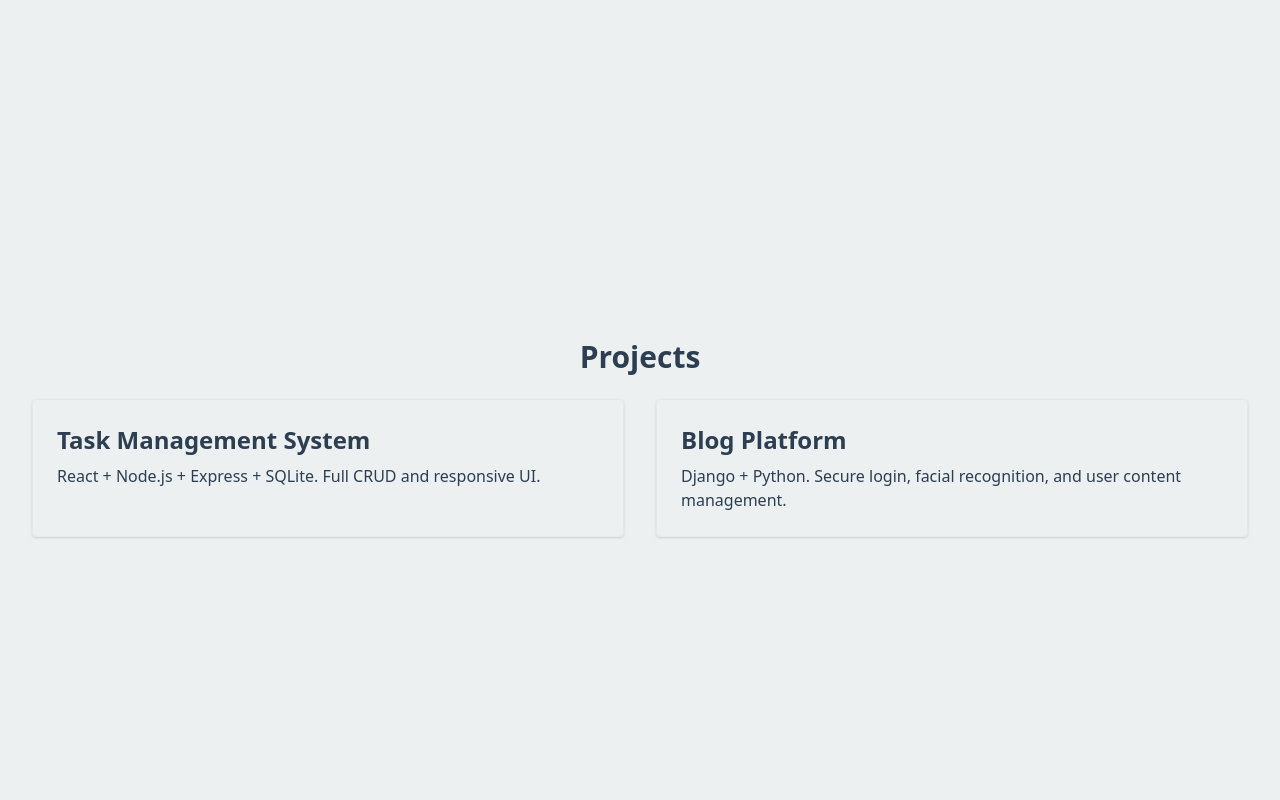
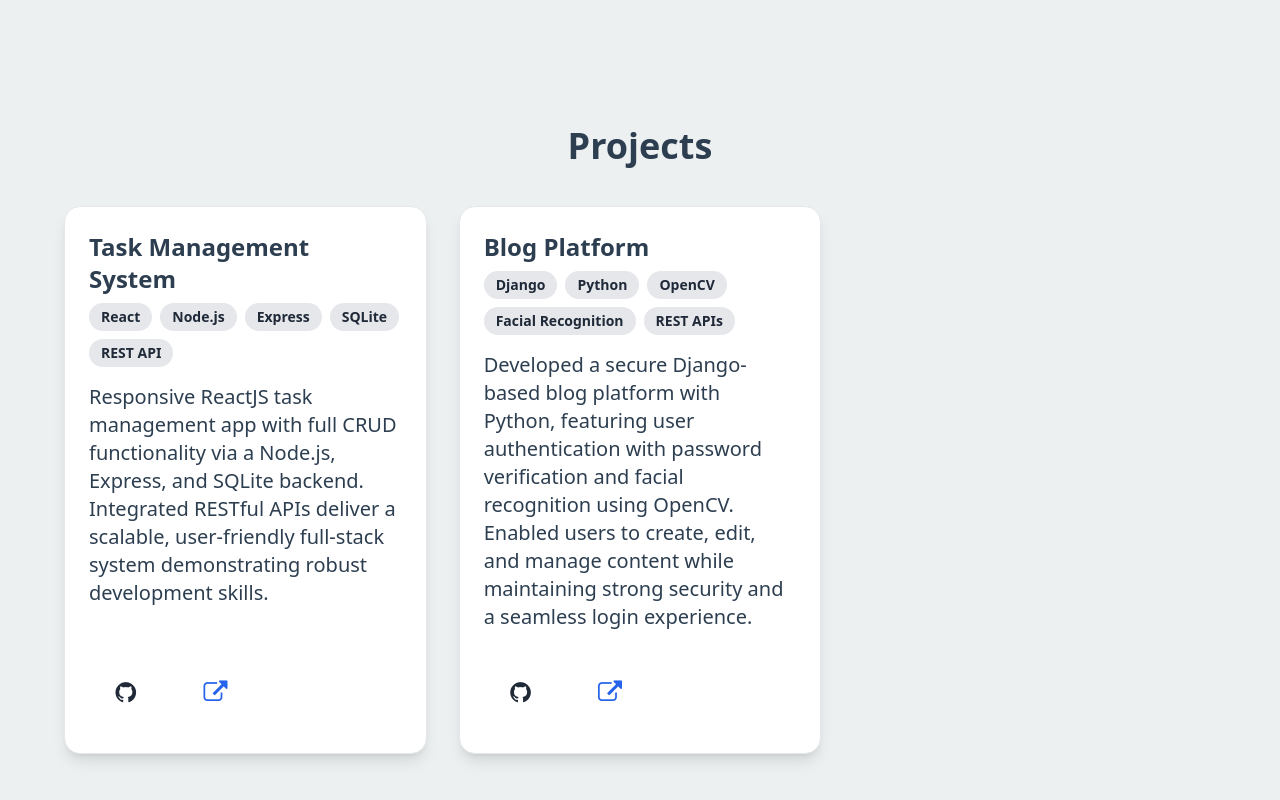
Before and after one commit to gurban-dev/portfolio, a plain HTML site: page index.html in a window 1280 px wide. Shown: the part 1660-2460 px from the top of the page. Drawn offline with nearby package versions, Linux system fonts and the light colour scheme.

Commit message:
Personal Project Section Added.

```diff
--- a/assets/css/styles.css
+++ b/assets/css/styles.css
@@ -17,7 +17,7 @@
   --color-fg: #000000;
   --color-fg-text: #2c3e50;
 
-  --color-fg-send: #FFFFFF;
+  --color-bg-projects: #fff;
 
   --color-fg-send-hover-txt: #2c3e50;
   --color-fg-send-hover-background: #FFFFFF;
@@ -33,7 +33,7 @@
   --color-fg: #ffffff;
   --color-fg-text: rgb(252, 255, 193);
 
-  --color-fg-send: #2c3e50;
+  --color-bg-projects: rgb(0, 0, 0);
 
   --color-fg-send-hover-txt: #FFFFFF;
   --color-fg-send-hover-background: #2c3e50;
@@ -58,13 +58,18 @@ section {
   color: var(--color-fg-text);
 }
 
+.personal-projects {
+  background-color: var(--color-bg-projects);
+  color: var(--color-fg-text);
+}
+
 .fa {
-  padding: 20px;
+  padding: 1.25rem;
   font-size: 2rem;
   width: 4.6rem;
   text-align: center;
   text-decoration: none;
-  margin: 5px 2px;
+  margin: 0.3125rem 0;
   border-radius: 50%;
 }
 
@@ -81,11 +86,11 @@ nav {
   text-wrap: nowrap;
 
   .fa {
-    padding: 4px;
+    padding: 0.3rem;
   }
 
   button {
-    border-radius: 6px;
+    border-radius: 0.4rem;
     border: none;
     margin-right: 1rem;
   }
--- a/assets/js/main.js
+++ b/assets/js/main.js
@@ -42,3 +42,14 @@ themeToggleBtn.addEventListener('click', () => {
   const newTheme = document.documentElement.getAttribute('data-theme') === 'dark' ? 'light' : 'dark';
   applyTheme(newTheme);
 });
+
+// Tailwind CSS utility classes.
+const badgeClasses = "px-3 py-1 bg-gray-200 dark:bg-gray-700 text-gray-800 dark:text-gray-200 rounded-full text-sm font-semibold";
+
+// Select all elements with the class "badge"
+const badges = document.querySelectorAll(".badge");
+
+// Apply the classes to each badge
+badges.forEach(badge => {
+  badge.className = badgeClasses;
+});
--- a/index.html
+++ b/index.html
@@ -43,17 +43,56 @@
   </header>
 
   <!-- Hero Section -->
-  <section class="min-h-screen flex flex-col justify-center items-center text-center p-8">
-    <h2 class="
-      text-4xl md:text-5xl
-      font-bold mb-4 fade-slide
-    ">
-      Hello, my name is Dennis
-    </h2>
+  <section class="
+    min-h-screen flex flex-col
+    md:flex-row items-center
+    justify-center p-8 gap-8
+  ">
+    <!-- Left Side: Intro + Buttons -->
+    <div class="flex-1 space-y-6 fade-slide">
+      <h2 class="text-4xl md:text-5xl font-bold mb-4">
+        Hello, my name is Dennis
+      </h2>
 
-    <p class="text-lg md:text-xl fade-slide">
-      Software Engineer | Python, TypeScript, React, Next.js, Django, SQL
-    </p>
+      <!-- md:
+           This is a responsive prefix in Tailwind CSS, indicating
+           that the following utility class should only apply when
+           the screen width is at or above the "medium" breakpoint.
+           The default md breakpoint is typically 768px. -->
+      <p class="text-xl md:text-2xl">
+        Software Engineer | Python, TypeScript, React, Next.js, Django, SQL
+      </p>
+
+      <!-- Buttons -->
+      <div class="flex flex-wrap gap-4 justify-center md:justify-start mt-6">
+        <!-- LinkedIn -->
+        <a href="https://www.linkedin.com/in/dennis-gurban/" target="_blank"
+          class="flex items-center gap-2 px-4 py-2 rounded-lg shadow-md border hover:bg-blue-600 hover:text-white transition">
+          <i class="fa fa-linkedin-square fa-lg"></i>
+          LinkedIn
+        </a>
+
+        <!-- GitHub -->
+        <a href="https://github.com/gurbanoglu" target="_blank"
+          class="flex items-center gap-2 px-4 py-2 rounded-lg shadow-md border hover:bg-gray-800 hover:text-white transition">
+          <i class="fa fa-github fa-lg"></i>
+          GitHub
+        </a>
+
+        <!-- Email -->
+        <a href="mailto:dennisgurban44@gmail.com"
+          class="flex items-center gap-2 px-4 py-2 rounded-lg shadow-md border hover:bg-red-600 hover:text-white transition">
+          <i class="fa fa-envelope fa-lg"></i>
+          Email
+        </a>
+      </div>
+    </div>
+
+    <!-- Right Side: Profile Image -->
+    <div class="flex-1 flex justify-center mt-10 md:mt-0 fade-slide">
+      <img src="assets/images/circular-profile-pic.png" alt="Dennis Gurban Profile"
+        class="w-48 h-48 md:w-64 md:h-64 rounded-full shadow-lg object-cover">
+    </div>
   </section>
 
   <!-- About Section -->
@@ -62,8 +101,11 @@
     justify-center items-center
     p-8 transition-colors duration-500
   ">
-    <h2 class="text-3xl font-semibold mb-6 fade-slide">About Me</h2>
-    <p class="max-w-2xl text-left fade-slide">
+    <h2 class="text-4xl font-semibold mb-6 fade-slide">
+      About Me
+    </h2>
+
+    <p class="text-2xl max-w-3xl text-left fade-slide">
       I am a software engineer with professional experience in Java,
       TypeScript, JavaScript, Angular, SQL, and Spring Web MVC,
       complemented by project work in React, Next.js, Express, and
@@ -81,25 +123,113 @@
     </p>
   </section>
 
-  <!-- Projects Section -->
-  <section class="min-h-screen flex flex-col justify-center items-center p-8">
-    <h2 class="text-3xl font-semibold mb-6 fade-slide">Projects</h2>
-    <div class="grid md:grid-cols-2 gap-8">
-      <!-- Project 1 -->
-      <div class="p-6 border rounded shadow hover:scale-105 transform transition duration-500 fade-slide">
-        <h3 class="text-2xl font-bold mb-2">Task Management System</h3>
-        <p>React + Node.js + Express + SQLite. Full CRUD and responsive UI.</p>
+  <!-- Personal Projects Section -->
+  <section class="
+    min-h-screen flex flex-col
+    justify-center items-center p-8
+    transition-colors duration-500
+  ">
+    <h2 class="
+      text-3xl md:text-4xl
+      font-semibold mb-10
+      text-center fade-slide
+    ">
+      Projects
+    </h2>
+
+    <div class="
+      grid grid-cols-1 md:grid-cols-2
+      lg:grid-cols-3 gap-8 w-full max-w-6xl
+    ">
+      <!-- ReactJS Express Task Management System -->
+      <div class="
+        personal-projects
+        p-6 border rounded-2xl shadow-lg
+        hover:scale-105 transform transition
+        duration-500 flex flex-col
+        justify-between fade-slide
+      ">
+        <div>
+          <h3 class="text-2xl font-bold mb-2">
+            Task Management System
+          </h3>
+
+          <div class="flex flex-wrap gap-2 mb-4">
+            <span class="badge">React</span>
+            <span class="badge">Node.js</span>
+            <span class="badge">Express</span>
+            <span class="badge">SQLite</span>
+            <span class="badge">REST API</span>
+          </div>
+
+          <p class="text-xl font-medium mb-4">
+            Responsive ReactJS task management app with full CRUD
+            functionality via a Node.js, Express, and SQLite backend.
+            Integrated RESTful APIs deliver a scalable, user-friendly
+            full-stack system demonstrating robust development skills.
+          </p>
+        </div>
+
+        <!-- GitHub & Website Links -->
+        <div class="flex gap-4 mt-2">
+          <a href="https://github.com/gurbanoglu/FullStack-TaskManager" target="_blank"
+            class="text-gray-800 dark:text-gray-200 hover:text-gray-500 transition text-2xl">
+            <i class="fa fa-github"></i>
+          </a>
+          <a href="https://fullstack-taskmanager.onrender.com" target="_blank"
+            class="text-blue-600 hover:text-blue-400 transition text-2xl">
+            <i class="fa fa-external-link"></i>
+          </a>
+        </div>
       </div>
-      <!-- Project 2 -->
-      <div class="p-6 border rounded shadow hover:scale-105 transform transition duration-500 fade-slide">
-        <h3 class="text-2xl font-bold mb-2">Blog Platform</h3>
-        <p>Django + Python. Secure login, facial recognition, and user content management.</p>
+
+      <!-- Django Blog Platform -->
+      <div class="
+        personal-projects
+        p-6 border rounded-2xl shadow-lg
+        hover:scale-105 transform transition
+        duration-500 flex flex-col
+        justify-between fade-slide
+      ">
+        <div>
+          <h3 class="text-2xl font-bold mb-2">
+            Blog Platform
+          </h3>
+
+          <div class="flex flex-wrap gap-2 mb-4">
+            <span class="badge">Django</span>
+            <span class="badge">Python</span>
+            <span class="badge">OpenCV</span>
+            <span class="badge">Facial Recognition</span>
+            <span class="badge">REST APIs</span>
+          </div>
+
+          <p class="text-xl font-medium mb-4">
+            Developed a secure Django-based blog platform with Python,
+            featuring user authentication with password verification
+            and facial recognition using OpenCV. Enabled users to
+            create, edit, and manage content while maintaining strong
+            security and a seamless login experience.
+          </p>
+        </div>
+
+        <!-- GitHub & Website Links -->
+        <div class="flex gap-4 mt-2">
+          <a href="https://github.com/gurbanoglu/Senior-Project" target="_blank"
+            class="text-gray-800 dark:text-gray-200 hover:text-gray-500 transition text-2xl">
+            <i class="fa fa-github"></i>
+          </a>
+          <a href="https://blog-post-platform-le4w.onrender.com/" target="_blank"
+            class="text-blue-600 hover:text-blue-400 transition text-2xl">
+            <i class="fa fa-external-link"></i>
+          </a>
+        </div>
       </div>
     </div>
   </section>
 
   <!-- Contact Section -->
-  <section class="
+  <!-- <section class="
     min-h-screen flex flex-col
     justify-center items-center
     p-8 transition-colors duration-500
@@ -111,7 +241,7 @@
         dennisgurban44@gmail.com
       </a>
     </p>
-  </section>
+  </section> -->
 
   <!-- Footer -->
   <footer class="p-6 text-center border-t">
```
Also changed, not shown: assets/images/circular-profile-pic.png (renamed from assets/img/circular-profile-pic.png), assets/images/favicon.png (renamed from assets/img/favicon.png), assets/images/info-css.svg (renamed from assets/img/info-css.svg), assets/images/info-figma.svg (renamed from assets/img/info-figma.svg), assets/images/info-git.svg (renamed from assets/img/info-git.svg), assets/images/info-github.svg (renamed from assets/img/info-github.svg), assets/images/info-html.svg (renamed from assets/img/info-html.svg), assets/images/info-javascript.svg (renamed from assets/img/info-javascript.svg), assets/images/info-react.svg (renamed from assets/img/info-react.svg), assets/images/info-sass.svg (renamed from assets/img/info-sass.svg), assets/images/info-tailwind-css.svg (renamed from assets/img/info-tailwind-css.svg), assets/images/square-profile-pic.png (added).
